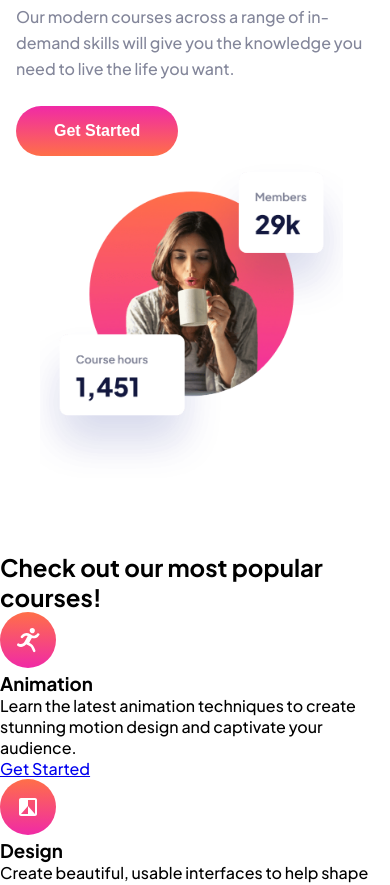
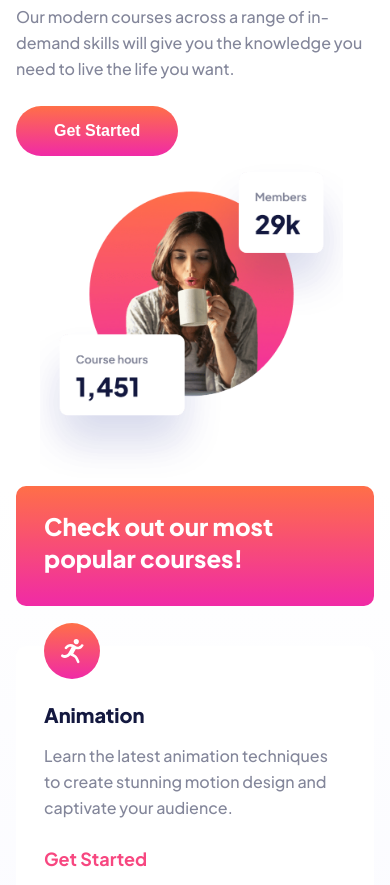
Before and after one commit to Blondeli/skilled-elearning-landing-page, a plain HTML site: page docs/index.html in a window 390 px wide. Shown: the part 216-1101 px from the top of the page. Drawn offline with Linux system fonts and the light colour scheme.

Commit message:
create mobile design

```diff
--- a/docs/index.html
+++ b/docs/index.html
@@ -42,7 +42,7 @@
   </main>
 
   <!-- Grid section -->
-  <section>
+  <section id="grid-section">
     <!-- Check out card -->
     <div id="check-out-card">
       <h2>
--- a/docs/style.css
+++ b/docs/style.css
@@ -10,7 +10,7 @@
   --text-color: #83869A;
   --hyperlink-color: #F74780;
   --hyperlink-active-color: #FFA7C3;
-  --main-gradient: linear-gradient(#F02AA6, #FF6F48);
+  --main-gradient: linear-gradient(#FF6F48, #F02AA6);
   --footer-gradient: linear-gradient(#4851FF, #F02AA6);
   --bg-gradient: linear-gradient(#FFFFFF, #F0F1FF);
   --card-shadow: 0 25px 50px rgba(6, 22, 141, 0.05);
@@ -20,6 +20,8 @@ body {
   font-family: 'Plus Jakarta Sans', sans-serif;
   font-size: 1rem;
 }
+
+/* Mobile design */
 
 /* Header and footer layout */
 header, footer {
@@ -90,7 +92,7 @@ footer {
 
 /* Main section */
 main {
-  padding: 1.375rem 1rem 4.125rem 1rem;
+  padding: 1.375rem 1rem 0 1rem;
 }
 
 main h1 {
@@ -147,3 +149,62 @@ main #img-main {
   height: 0;
   padding-top: 92.05%;
 }
+
+/* Grid section */
+#grid-section {
+  background-image: var(--bg-gradient);
+  padding: 0 1rem 5rem 1rem;
+}
+
+#grid-section #check-out-card {
+  background-image: var(--main-gradient);
+  border-radius: 10px;
+  color: white;
+  padding: 1.5rem 1.75rem 2rem 1.75rem;
+}
+
+#grid-section #check-out-card h2 {
+  font-size: 1.5rem;
+  font-weight: 800;
+  line-height: 2rem;
+}
+
+/* Service card layout */
+.service-card {
+  background-color: white;
+  border-radius: 10px;
+  margin-top: 2.5rem;
+  padding: 3.5rem 1.75rem 2rem 1.75rem;
+  position: relative;
+}
+
+.service-card .service-icon {
+  left: 1.75rem;
+  position: absolute;
+  top: -23px;
+}
+
+.service-card h3 {
+  color: var(--title-color);
+  font-size: 1.25rem;
+  font-weight: 800;
+}
+
+.service-card p {
+  color: var(--text-color);
+  line-height: 1.625rem;
+  padding: 1rem 0 1.5rem 0;
+}
+
+.service-card a {
+  color: var(--hyperlink-color);
+  font-weight: 700;
+  font-size: 1.125rem;
+  line-height: 1.75rem;
+  text-decoration: none;
+  transition: all 200ms ease-in-out;
+}
+
+.service-card a:hover {
+  color: var(--hyperlink-active-color);
+}
```
